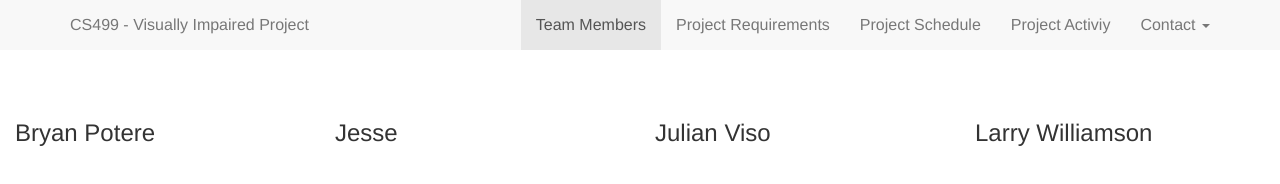
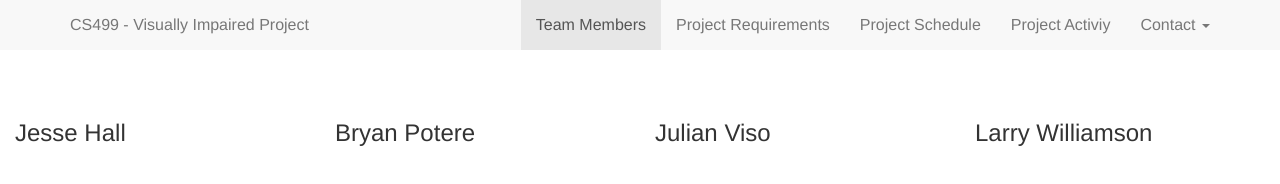
Before and after one commit to CS499UK/CS499UK.github.io, a plain HTML site: page members/index.html in a window 1280 px wide. Drawn offline with nearby package versions, Linux system fonts and the light colour scheme.

Commit message:
member grids basically done

```diff
--- a/members/index.html
+++ b/members/index.html
@@ -56,15 +56,14 @@
 	<div class="largeSpacer"></div>
 	<div class="col-md-3">
 		<div class="head">
-			<h3>Bryan Potere</h3>
+			<h3>Jesse Hall</h3>
 		</div>
 		<div class="mediumSpacer"></div>
-
 	</div>
 
 	<div class="col-md-3">
 		<div class="head">
-			<h3>Jesse</h3>
+			<h3>Bryan Potere</h3>
 		</div>
 		<div class="mediumSpacer"></div>
 	</div>
```
